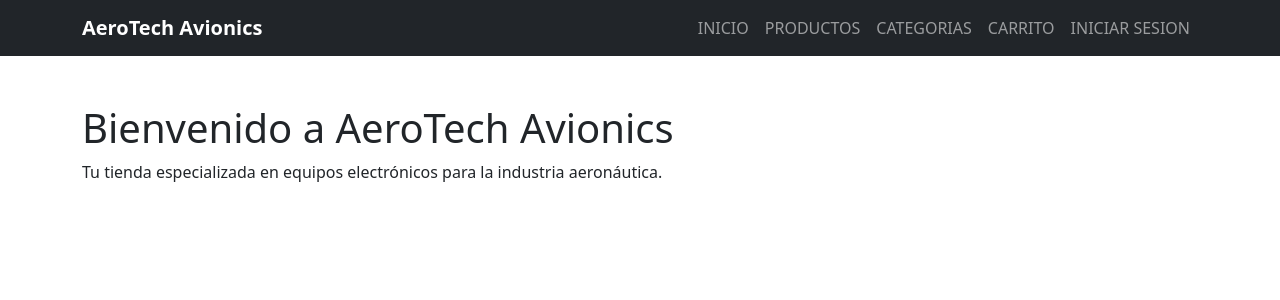
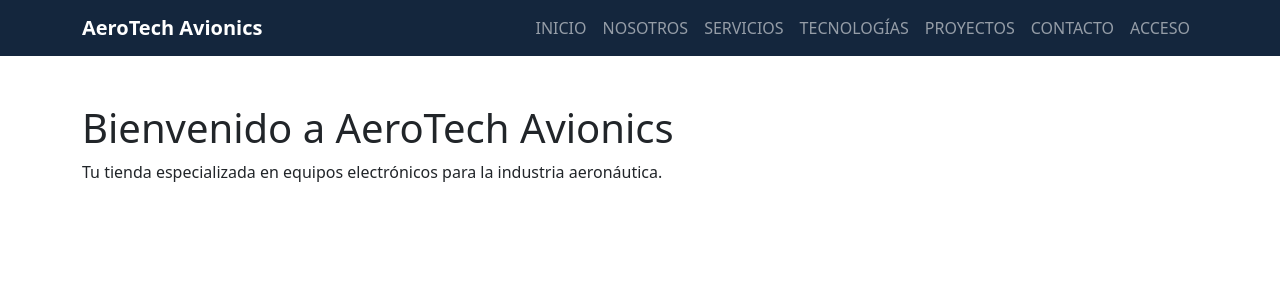
Before and after one commit to ImShazz/aerotech-avionics, a React (Vite) app: page / in a window 1280 px wide. Shown: the top 300 px of the page. Built offline with nearby package versions, Linux system fonts and the light colour scheme.

Commit message:
feat: adaptar navegacion al portal corporativo

```diff
--- a/src/components/Navbar.jsx
+++ b/src/components/Navbar.jsx
@@ -6,10 +6,23 @@ function Navbar() {
 
   const cerrarMenu = () => setMenuAbierto(false)
 
+  const enlaces = [
+    { nombre: 'INICIO', ruta: '#inicio' },
+    { nombre: 'NOSOTROS', ruta: '#nosotros' },
+    { nombre: 'SERVICIOS', ruta: '#servicios' },
+    { nombre: 'TECNOLOGÍAS', ruta: '#tecnologias' },
+    { nombre: 'PROYECTOS', ruta: '#proyectos' },
+    { nombre: 'CONTACTO', ruta: '#contacto' },
+    { nombre: 'ACCESO', ruta: '#acceso' },
+  ]
+
   return (
-    <nav className="navbar navbar-expand-lg navbar-dark bg-dark">
+    <nav
+      className="navbar navbar-expand-lg navbar-dark"
+      style={{ backgroundColor: 'var(--color-primary)' }}
+    >
       <div className="container">
-        <a className="navbar-brand fw-bold" href="/">
+        <a className="navbar-brand fw-bold" href="#inicio">
           AeroTech Avionics
         </a>
 
@@ -31,21 +44,16 @@ function Navbar() {
           }`}
         >
           <div className="navbar-nav ms-auto">
-            <a className="nav-link" href="/" onClick={cerrarMenu}>
-              INICIO
-            </a>
-            <a className="nav-link" href="#productos" onClick={cerrarMenu}>
-              PRODUCTOS
-            </a>
-            <a className="nav-link" href="#categorias" onClick={cerrarMenu}>
-              CATEGORIAS
-            </a>
-            <a className="nav-link" href="#carrito" onClick={cerrarMenu}>
-              CARRITO
-            </a>
-            <a className="nav-link" href="#login" onClick={cerrarMenu}>
-              INICIAR SESION
-            </a>
+            {enlaces.map((enlace) => (
+              <a
+                key={enlace.nombre}
+                className="nav-link"
+                href={enlace.ruta}
+                onClick={cerrarMenu}
+              >
+                {enlace.nombre}
+              </a>
+            ))}
           </div>
         </div>
       </div>
```
